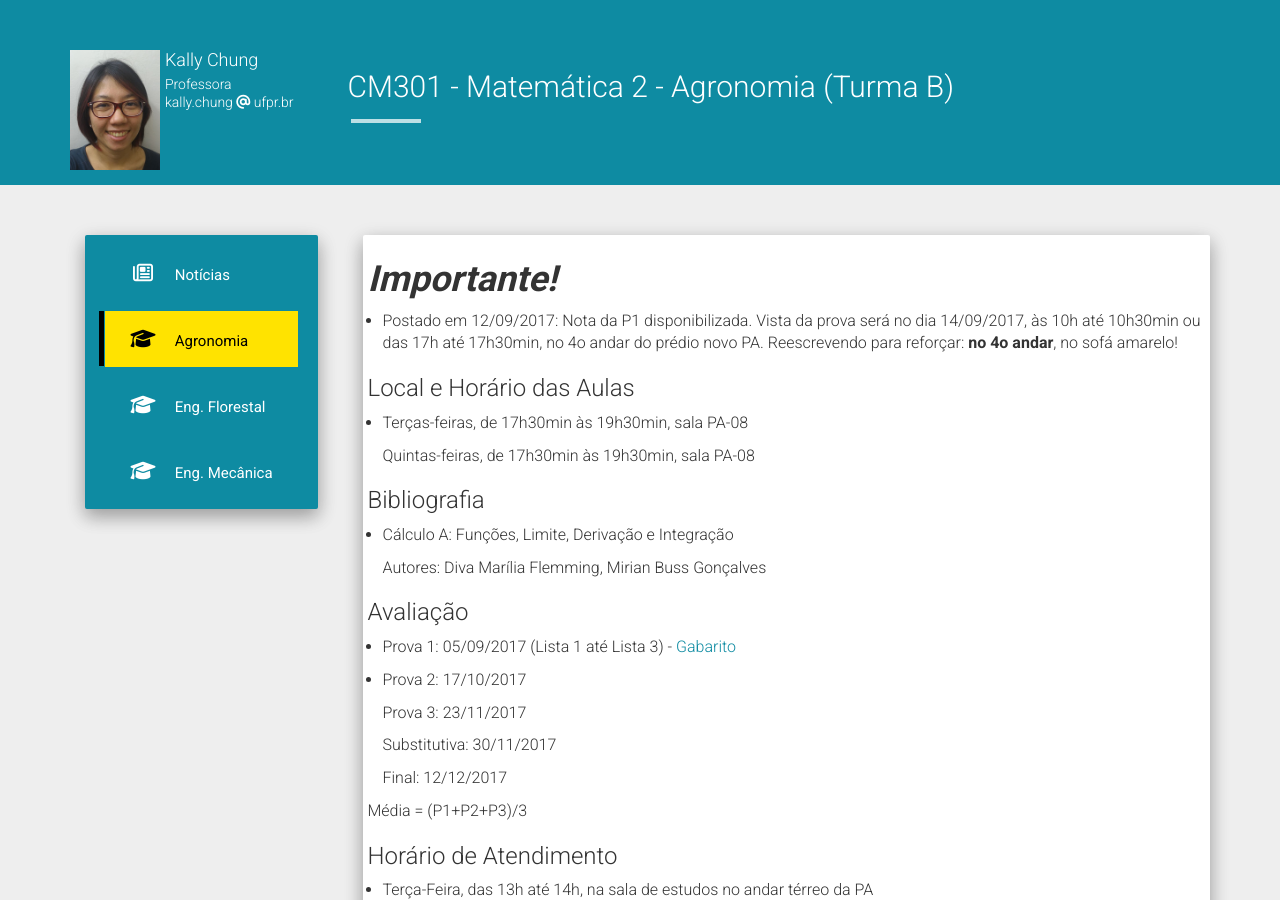
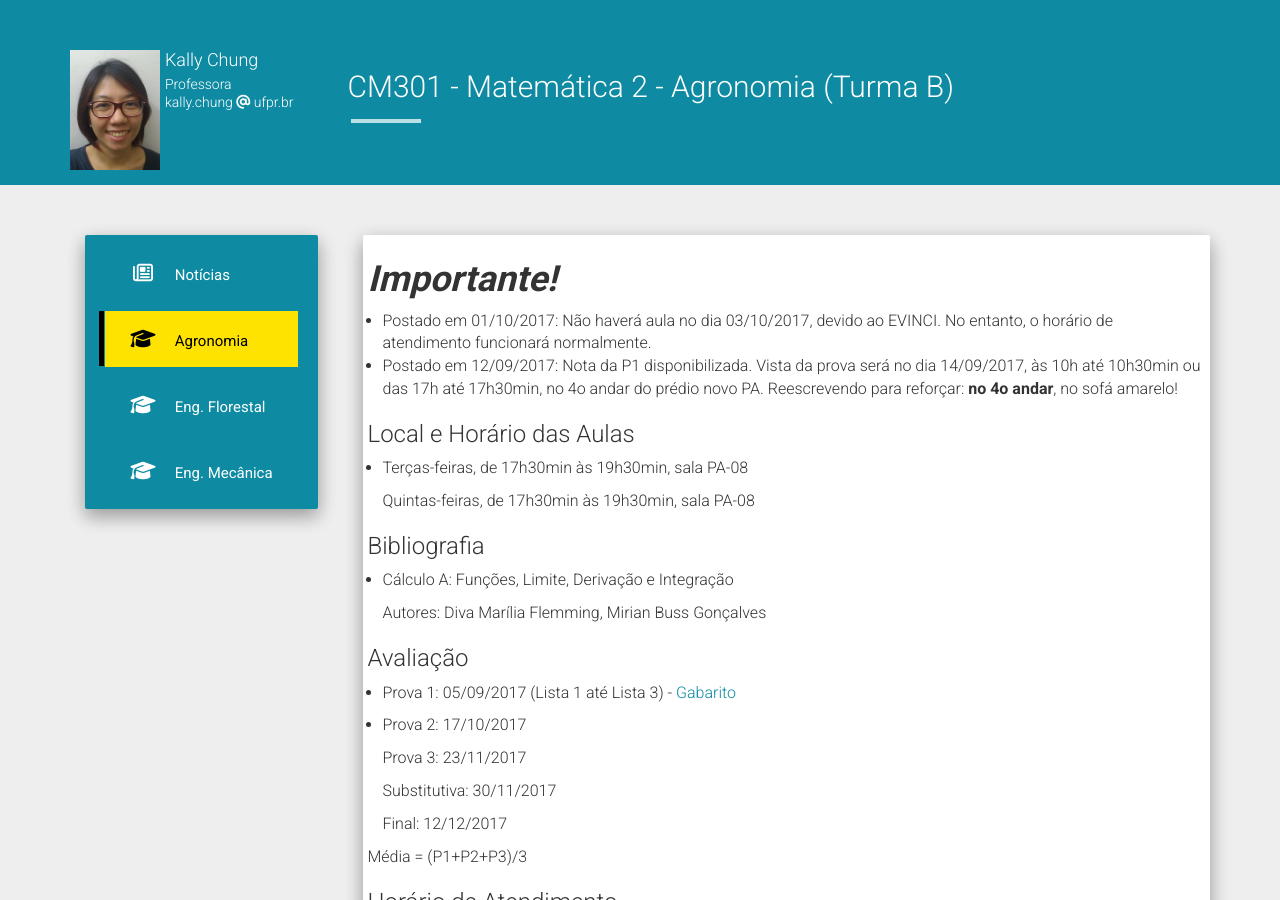
Before and after one commit to chunggnuhc/chunggnuhc.github.io, a Jekyll site: the page built from agronomia2sem2017.md, in a window 1280 px wide and 900 px high. Built offline with Jekyll 4.4.1, drawn with Linux system fonts in a browser that asks for light colours; nearby versions of some CDN libraries.

Commit message:
Update Agron - EVINCI

```diff
--- a/agronomia2sem2017.md
+++ b/agronomia2sem2017.md
@@ -4,6 +4,7 @@ title: CM301 - Matemática 2 - Agronomia (Turma B)
 permalink: /agron2sem2017-Mat2/
 ---
 <h1><b><i>Importante!</i></b></h1>
+- Postado em 01/10/2017: Não haverá aula no dia 03/10/2017, devido ao EVINCI. No entanto, o horário de atendimento funcionará normalmente.
 - Postado em 12/09/2017: Nota da P1 disponibilizada. Vista da prova será no dia 14/09/2017, às 10h até 10h30min ou das 17h até 17h30min, no 4o andar do prédio novo PA. Reescrevendo para reforçar: <b>no 4o andar</b>, no sofá amarelo!
 
 <h3>Local e Horário das Aulas</h3>
```
